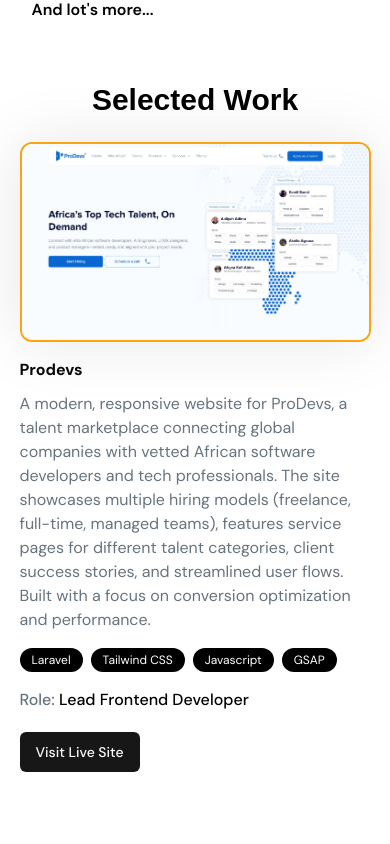
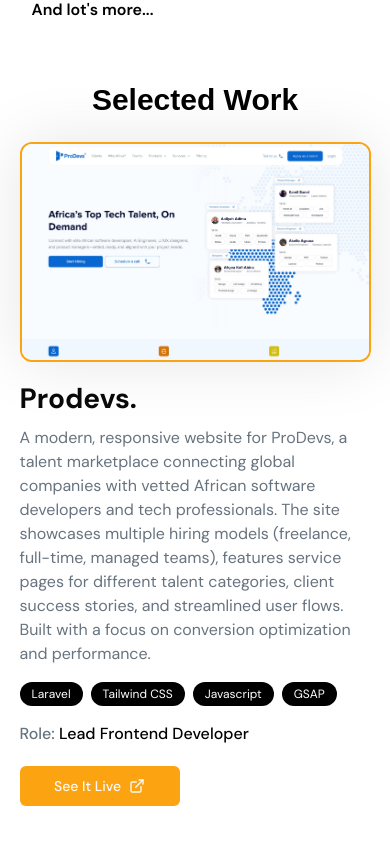
Before and after one commit to jubelo1234/portfolio, a Next.js app: page / in a window 390 px wide. Shown: the part 1784-2628 px from the top of the page. Before the commit the page ends 2596 px from the top, so only its background shows below. Built offline with nearby package versions, Linux system fonts and the light colour scheme; a web font is replaced by a local one.

Commit message:
more updates

```diff
--- a/app/page.tsx
+++ b/app/page.tsx
@@ -161,7 +161,7 @@
           <h1 className="text-3xl text-center  five:text-4xl sm:text-[40px] sm:leading-[1.2] lg:text-5xl lg:leading-[1.3] font-bold text-black font-funnel ">
             Selected Work
           </h1>
-          <div className="mt-6 md:mt-7 lg:mt-9">
+          <div className="mt-6 md:mt-7 lg:mt-9 laptop:mt-14">
             <Projects />
           </div>
         </section>
--- a/components/projects.tsx
+++ b/components/projects.tsx
@@ -2,6 +2,7 @@
 import Image from "next/image";
 import { Button } from "./ui/button";
 import Link from "next/link";
+import { ExternalLink } from "lucide-react";
 export default function Projects() {
   const projectsData = [
     {
@@ -10,7 +11,7 @@
         "A modern, responsive website for ProDevs, a talent marketplace connecting global companies with vetted African software developers and tech professionals. The site showcases multiple hiring models (freelance, full-time, managed teams), features service pages for different talent categories, client success stories, and streamlined user flows. Built with a focus on conversion optimization and performance.",
       role: "Lead Frontend Developer",
       techStack: ["Laravel", "Tailwind CSS", "Javascript", "GSAP"],
-      link: "https://prodevs.com",
+      link: "https://prodevs.io",
       image: prodevsImage,
     },
   ];
@@ -19,9 +20,9 @@
       {projectsData.map((project, id) => (
         <div
           key={id}
-          className="w-full flex flex-col gap-4 lg:grid grid-cols-2 laptop:gap-16"
+          className="w-full flex flex-col gap-4 md:gap-8 laptop:grid grid-cols-2 laptop:gap-16"
         >
-          <div className="w-full lg:h-[430px] h-[200px] relative overflow-hidden rounded-[12px] shadow-[0_0_64px_0_#0000001A] border-2 border-main">
+          <div className="w-full sm:h-[300px] md:h-[350px] laptop:h-[430px] h-[220px] relative overflow-hidden rounded-[12px] shadow-[0_0_64px_0_#0000001A] border-2 border-main">
             <Image
               src={project.image}
               alt={project.title}
@@ -29,10 +30,12 @@
             />
           </div>
           <div className="lg:flex lg:flex-col lg:justify-center ">
-            <h2 className="lg:text-[40px] lg:leading-tight font-bold">
-              {project.title}
+            <h2 className=" text-[28px] md:text-4xl lg:text-[40px] lg:leading-tight font-bold">
+              {project.title}.
             </h2>
-            <p className="text-text text-base mt-2.5 ">{project.description}</p>
+            <p className="text-text text-base mt-1.5 md:mt-2.5 ">
+              {project.description}
+            </p>
             <div className="flex flex-wrap gap-2 my-4">
               {project.techStack.map((tech, index) => (
                 <span
@@ -47,8 +50,18 @@
               Role: <span className="text-black">{project.role}</span>
             </p>
             {project.link && (
-              <Link href={project.link}>
-                <Button>Visit Live Site</Button>
+              <Link
+                href={project.link}
+                target="_blank"
+                rel="noopener noreferrer"
+              >
+                <Button
+                  effect="gooeyLeft"
+                  className="bg-main hover:bg-main w-[160px]"
+                >
+                  <span>See It Live</span>
+                  <ExternalLink />
+                </Button>
               </Link>
             )}
           </div>
```
